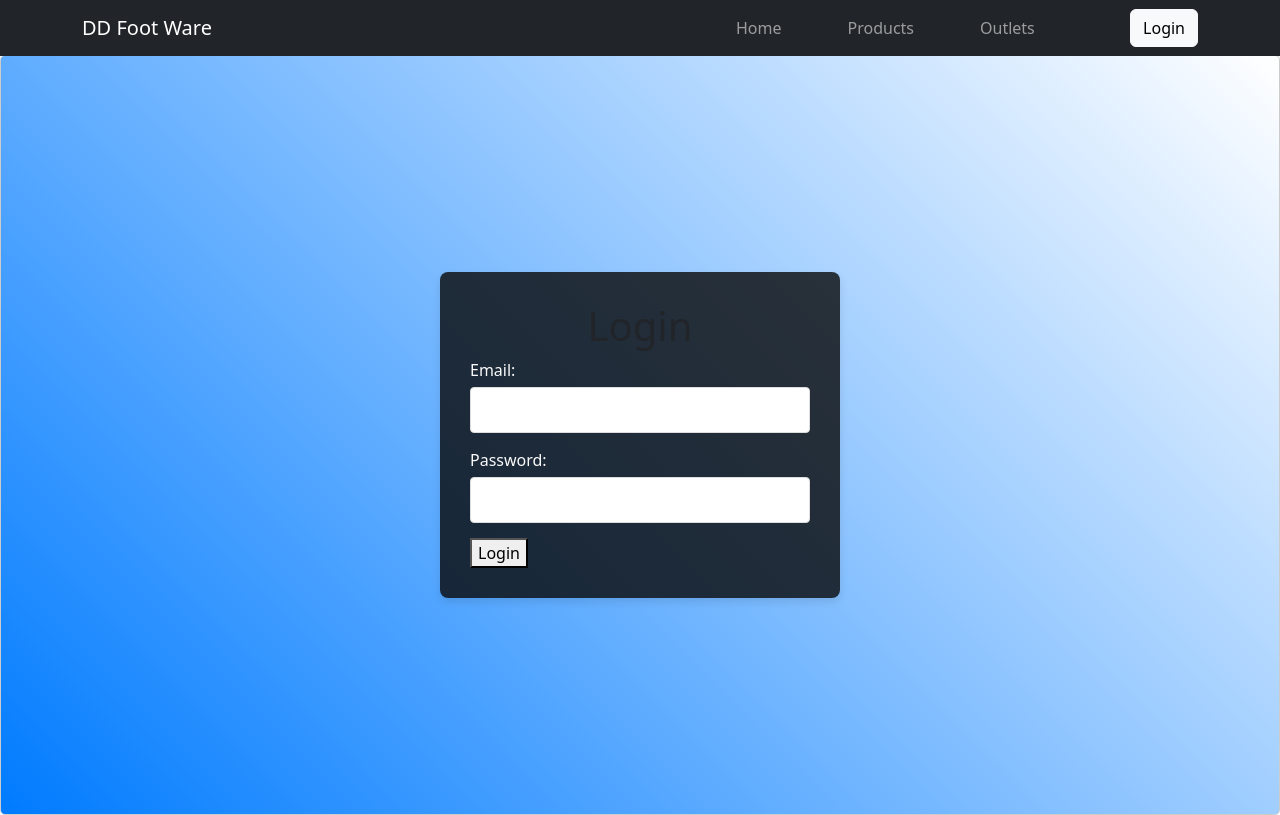
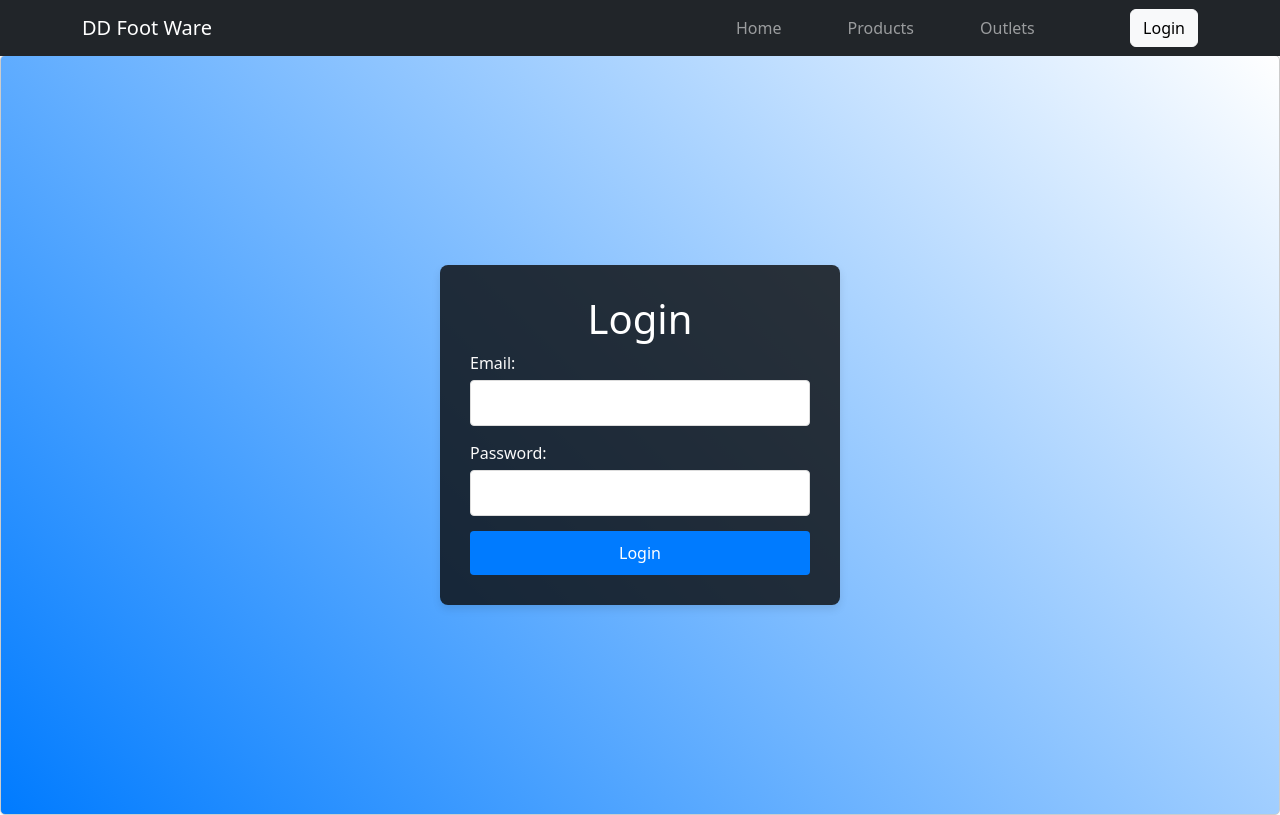
Before and after one commit to IreshEranga/DD-Footware, a React (Create React App) app in the folder frontend/: page /login in a window 1280 px wide. Built offline with nearby package versions, Linux system fonts and the light colour scheme.

Commit message:
Update Login.js

```diff
--- a/frontend/src/pages/Login/Login.js
+++ b/frontend/src/pages/Login/Login.js
@@ -126,7 +126,7 @@ const Login = () => {
       <NavBar />
       <div className="login-container">
         <div className="login-card">
-          <center><h1>Login</h1></center>
+          <center><h1 style={{color:'white'}}>Login</h1></center>
           <form onSubmit={handleSubmit}>
             <div className="form-group">
               <label htmlFor="email">Email:</label>
@@ -150,7 +150,7 @@ const Login = () => {
                 required
               />
             </div>
-            <button type="submit">Login</button>
+            <button type="submit" className='loginbtn'>Login</button>
             {error && <p className="error-message">{error}</p>}
           </form>
         </div>
```
